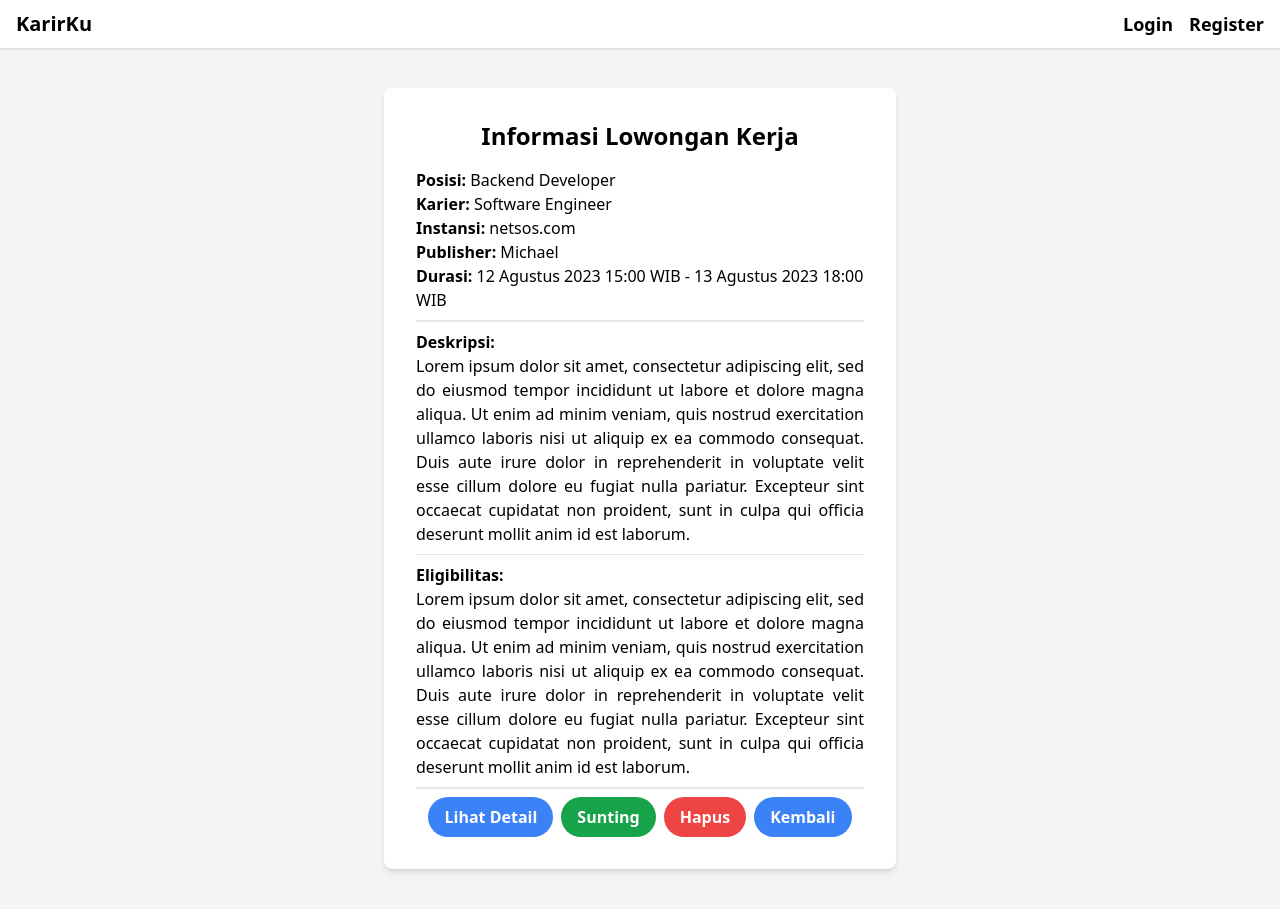
After one commit to KarirKu/karirku-frontend, a Flask app: page /lowongan-kerja/1 in a window 1280 px wide. The commit adds this page. Run offline with Flask 3, Linux system fonts and the light colour scheme; some libraries are stand-ins or nearby versions.

Commit message:
feat: add list and details

```diff
--- a/routes/lowongan_kerja.py
+++ b/routes/lowongan_kerja.py
@@ -5,3 +5,7 @@ lowongan_kerja_blueprint = Blueprint('lowongan_kerja', __name__, url_prefix='/lo
 @lowongan_kerja_blueprint.route('/', methods=['GET'])
 def lowongan_kerja_index():
     return render_template('lowongan_kerja_list.html')
+
+@lowongan_kerja_blueprint.route('/<string:lowongan_kerja_id>', methods=['GET'])
+def lowongan_kerja_details(lowongan_kerja_id):
+    return render_template('lowongan_kerja_details.html', lowongan_kerja_id=lowongan_kerja_id)
--- a/templates/base.html
+++ b/templates/base.html
@@ -2,12 +2,30 @@
 <html>
     <head>
         <meta name="viewport" content="width=device-width, initial-scale=1.0">
+        <title>Karirku</title>
         <script src="https://cdn.tailwindcss.com"></script>
         <script src="https://cdn.jsdelivr.net/npm/js-cookie@3.0.5/dist/js.cookie.min.js"></script>
+        <script>
+            function convertISOToDateFormatted(isoDate) {
+                const date = new Date(isoDate);
+
+                const indonesianMonths = [
+                "Januari", "Februari", "Maret", "April",
+                "Mei", "Juni", "Juli", "Agustus",
+                "September", "Oktober", "November", "Desember"
+                ];
+
+                const day = date.getDate();
+                const month = indonesianMonths[date.getMonth()];
+                const year = date.getFullYear();
+
+                return `${day} ${month} ${year}`;
+            }
+        </script>
         {% block head %}
         {% endblock %}
     </head>
-    <body class="text-lg">
+    <body class="text-lg bg-gray-100">
         <nav class="fixed p-4 flex flex-row w-full h-[48px] bg-white font-bold items-center justify-between shadow">
             <a class="text-xl" href="/">KarirKu</a>
             <div class="flex flex-row gap-4">
--- /dev/null
+++ b/templates/lowongan_kerja_details.html
@@ -0,0 +1,57 @@
+{% extends "base.html" %}
+
+{% block head %}
+{% endblock %}
+
+{% block content %}
+<div class="w-full py-[40px] flex justify-center items-center">
+  <div class="bg-white p-8 rounded-lg shadow-md w-full sm:w-[75%] md:w-[66%] lg:w-[50%] xl:w-[40%]">
+    <h2 class="text-2xl font-semibold mb-4 text-center">Informasi Lowongan Kerja</h2>
+    <div class="text-base">
+      <span class="block"><span class="font-bold">Posisi:</span> Backend Developer</span>
+      <span class="block"><span class="font-bold">Karier:</span> Software Engineer</span>
+      <span class="block"><span class="font-bold">Instansi:</span> netsos.com</span>
+      <span class="block"><span class="font-bold">Publisher:</span> Michael</span>
+      <span class="block"><span class="font-bold">Durasi:</span> 12 Agustus 2023 15:00 WIB - 13 Agustus 2023 18:00 WIB</span>
+      <div class="w-full h-[1.5px] rounded-full bg-gray-200 my-2"></div>
+      <span class="block font-bold">Deskripsi:</span>
+      <p class="text-justify">
+        Lorem ipsum dolor sit amet, consectetur adipiscing elit, sed do eiusmod tempor incididunt ut labore et dolore magna aliqua. Ut enim ad minim veniam, quis nostrud exercitation ullamco laboris nisi ut aliquip ex ea commodo consequat. Duis aute irure dolor in reprehenderit in voluptate velit esse cillum dolore eu fugiat nulla pariatur. Excepteur sint occaecat cupidatat non proident, sunt in culpa qui officia deserunt mollit anim id est laborum.
+      </p>
+      <div class="w-full h-[1.5px] rounded-full bg-gray-200 my-2"></div>
+      <span class="block font-bold mt-2">Eligibilitas:</span>
+      <p class="text-justify">
+        Lorem ipsum dolor sit amet, consectetur adipiscing elit, sed do eiusmod tempor incididunt ut labore et dolore magna aliqua. Ut enim ad minim veniam, quis nostrud exercitation ullamco laboris nisi ut aliquip ex ea commodo consequat. Duis aute irure dolor in reprehenderit in voluptate velit esse cillum dolore eu fugiat nulla pariatur. Excepteur sint occaecat cupidatat non proident, sunt in culpa qui officia deserunt mollit anim id est laborum.
+      </p>
+      <div class="w-full h-[1.5px] rounded-full bg-gray-200 my-2"></div>
+      <div class="w-full flex flex-row justify-center gap-2">
+        <button
+          class="bg-blue-500 hover:bg-blue-600 text-white font-bold py-2 px-4 rounded-full focus:outline-none focus:shadow-outline-blue active:bg-blue-700"
+          onclick="window.open('https://google.com')"
+        >
+          Lihat Detail
+        </button>
+        <button
+          class="bg-green-600 hover:bg-green-700 text-white font-bold py-2 px-4 rounded-full focus:outline-none focus:shadow-outline-green active:bg-green-800"
+          onclick="window.open('https://google.com')"
+        >
+          Sunting
+        </button>
+        <button
+          class="bg-red-500 hover:bg-red-600 text-white font-bold py-2 px-4 rounded-full focus:outline-none focus:shadow-outline-red active:bg-red-700"
+          onclick="window.open('https://google.com')"
+        >
+          Hapus
+        </button>
+        <button
+          class="bg-blue-500 hover:bg-blue-600 text-white font-bold py-2 px-4 rounded-full focus:outline-none focus:shadow-outline-blue active:bg-blue-700"
+          onclick="location.href='/lowongan-kerja/'"
+        >
+          Kembali
+        </button>
+      </div>
+    </div>
+  </div>
+</div>
+
+{% endblock %}
```
Also changed, not shown: templates/lowongan_kerja_list.html (+53 -8 lines).
